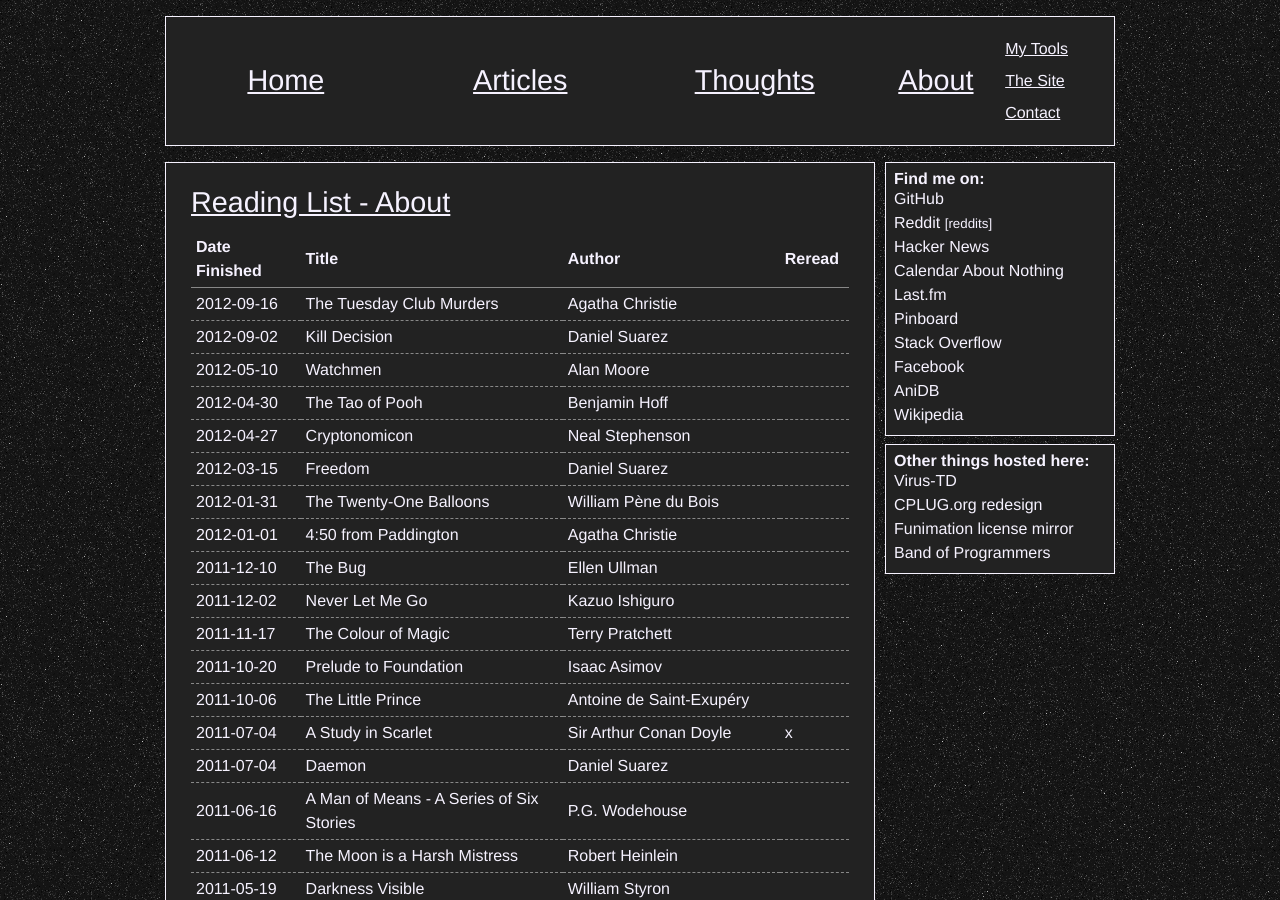
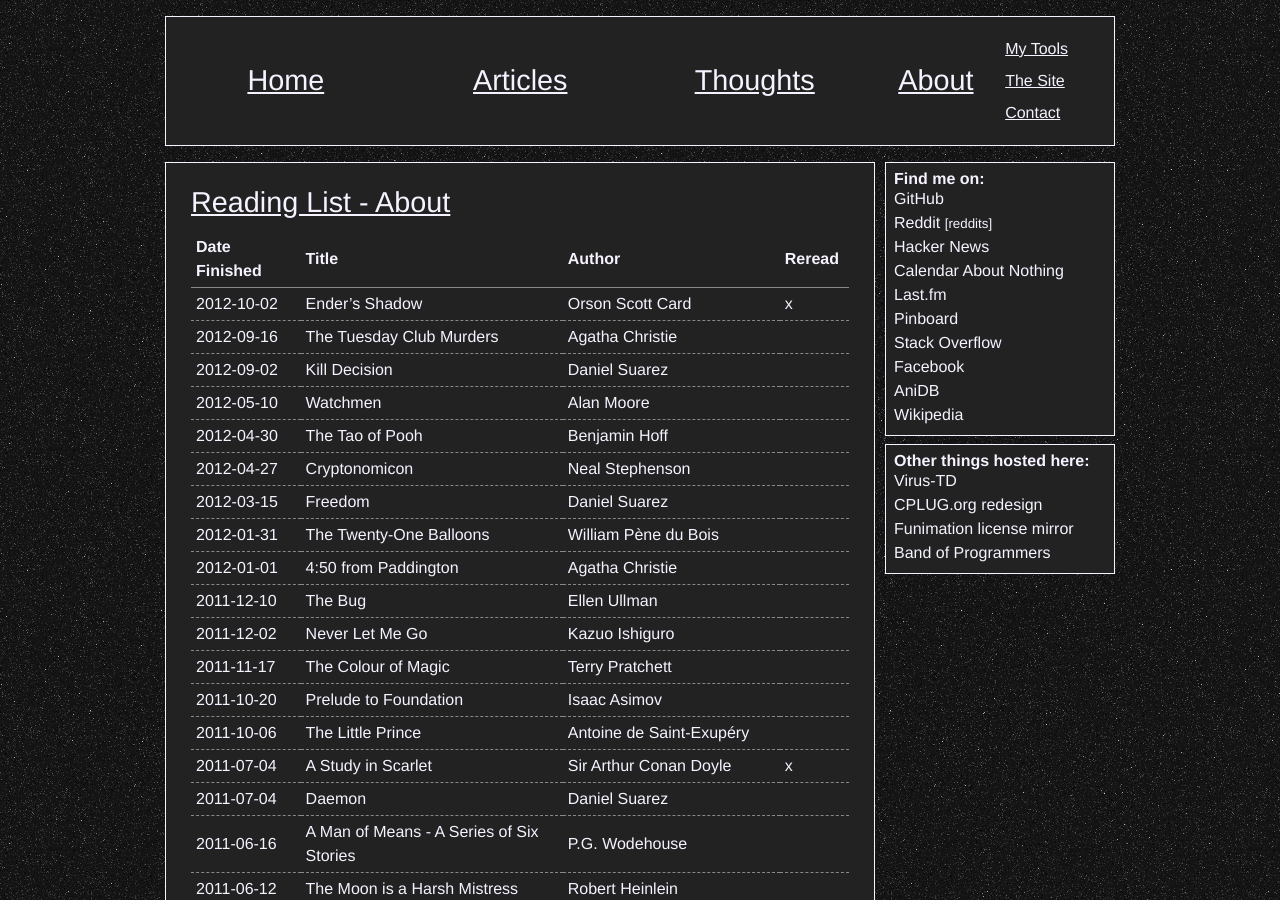
Before and after one commit to xiongchiamiov/xiongchiamiov.github.com, a Jekyll site: the page built from about/reading-list.md, in a window 1280 px wide and 900 px high. Built offline with Jekyll 4.4.1, drawn with Linux system fonts in a browser that asks for light colours; Markdown is read by kramdown in place of the engine named in the settings; comment, search, counter and statistics services are not loaded.

Commit message:
Update reading list: Ender's Shadow
Ugh, I'm so far behind my 16-books-in-12-months goal this year.

```diff
--- a/about/reading-list.md
+++ b/about/reading-list.md
@@ -5,6 +5,7 @@ title: Reading List - About
 
 Date Finished | Title                       | Author                            | Reread
 ------------- | --------------------------- | --------------------------------- | --------
+  2012-10-02  | Ender's Shadow              | Orson Scott Card                  | x
   2012-09-16  | The Tuesday Club Murders    | Agatha Christie                   |
   2012-09-02  | Kill Decision               | Daniel Suarez                     |
   2012-05-10  | Watchmen                    | Alan Moore                        |
```
